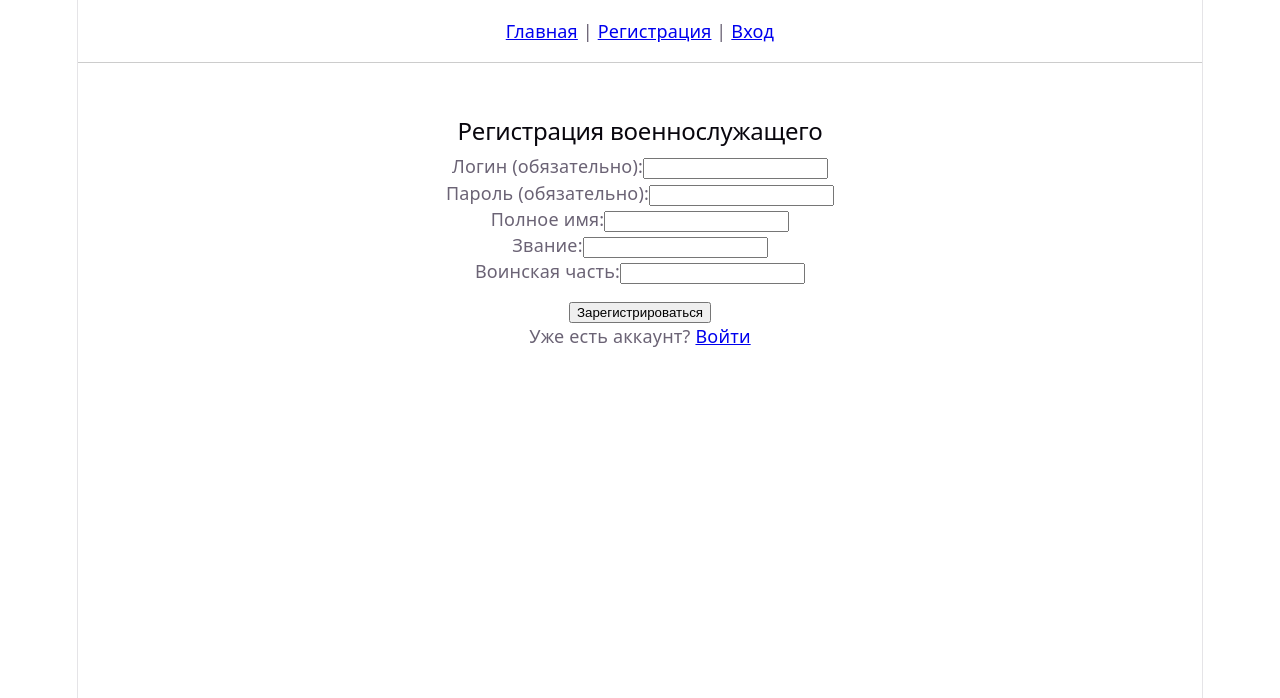
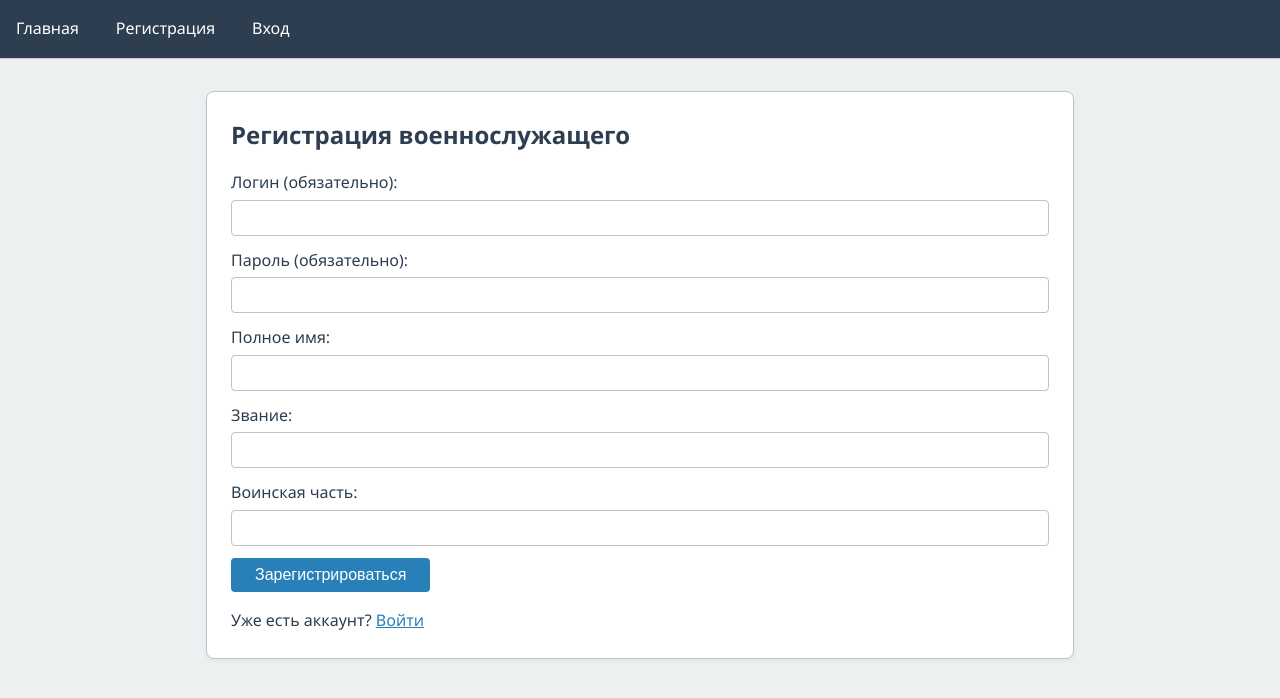
Before and after one commit to littlepelt/military_library, a React (Vite) app in the folder client/: page /register in a window 1280 px wide. Shown: the top 698 px of the page. Built offline with nearby package versions, Linux system fonts and the light colour scheme; no server answers.

Commit message:
Применены глобальные стили ко всем страницам

```diff
--- a/client/src/App.jsx
+++ b/client/src/App.jsx
@@ -5,6 +5,7 @@ import LoginPage from './pages/LoginPage';
 import LibraryPage from './pages/LibraryPage';
 import ProfilePage from './pages/ProfilePage';
 import ProtectedRoute from './components/ProtectedRoute';
+import HomePage from './pages/HomePage';
 
 function App() {
   const { isAuthenticated, logout, user } = useAuth();
@@ -27,7 +28,7 @@ function App() {
         </nav>
 
         <Routes>
-          <Route path="/" element={<h1>Информационно-библиотечная система для военнослужащих</h1>} />
+          <Route path="/" element={<h1>{<HomePage/>}</h1>} />
           <Route path="/register" element={isAuthenticated ? <Navigate to="/library" /> : <RegisterPage />} />
           <Route path="/login" element={isAuthenticated ? <Navigate to="/library" /> : <LoginPage />} />
           <Route
--- a/client/src/index.css
+++ b/client/src/index.css
@@ -1,111 +1,130 @@
 :root {
-  --text: #6b6375;
-  --text-h: #08060d;
-  --bg: #fff;
-  --border: #e5e4e7;
-  --code-bg: #f4f3ec;
-  --accent: #aa3bff;
-  --accent-bg: rgba(170, 59, 255, 0.1);
-  --accent-border: rgba(170, 59, 255, 0.5);
-  --social-bg: rgba(244, 243, 236, 0.5);
-  --shadow:
-    rgba(0, 0, 0, 0.1) 0 10px 15px -3px, rgba(0, 0, 0, 0.05) 0 4px 6px -2px;
-
-  --sans: system-ui, 'Segoe UI', Roboto, sans-serif;
-  --heading: system-ui, 'Segoe UI', Roboto, sans-serif;
-  --mono: ui-monospace, Consolas, monospace;
-
-  font: 18px/145% var(--sans);
-  letter-spacing: 0.18px;
-  color-scheme: light dark;
-  color: var(--text);
-  background: var(--bg);
-  font-synthesis: none;
-  text-rendering: optimizeLegibility;
-  -webkit-font-smoothing: antialiased;
-  -moz-osx-font-smoothing: grayscale;
-
-  @media (max-width: 1024px) {
-    font-size: 16px;
-  }
+  --primary: #2c3e50;
+  --secondary: #34495e;
+  --accent: #2980b9;
+  --background: #ecf0f1;
+  --text: #2c3e50;
+  --white: #ffffff;
+  --border: #bdc3c7;
+  --success: #27ae60;
+  --danger: #c0392b;
 }
 
-@media (prefers-color-scheme: dark) {
-  :root {
-    --text: #9ca3af;
-    --text-h: #f3f4f6;
-    --bg: #16171d;
-    --border: #2e303a;
-    --code-bg: #1f2028;
-    --accent: #c084fc;
-    --accent-bg: rgba(192, 132, 252, 0.15);
-    --accent-border: rgba(192, 132, 252, 0.5);
-    --social-bg: rgba(47, 48, 58, 0.5);
-    --shadow:
-      rgba(0, 0, 0, 0.4) 0 10px 15px -3px, rgba(0, 0, 0, 0.25) 0 4px 6px -2px;
-  }
-
-  #social .button-icon {
-    filter: invert(1) brightness(2);
-  }
+* {
+  box-sizing: border-box;
+  margin: 0;
+  padding: 0;
 }
 
 body {
-  margin: 0;
+  font-family: 'Segoe UI', Tahoma, Geneva, Verdana, sans-serif;
+  background-color: var(--background);
+  color: var(--text);
+  line-height: 1.6;
 }
 
-#root {
-  width: 1126px;
-  max-width: 100%;
-  margin: 0 auto;
-  text-align: center;
-  border-inline: 1px solid var(--border);
-  min-height: 100svh;
+nav {
+  background-color: var(--primary);
+  padding: 0.75rem 1.5rem;
   display: flex;
-  flex-direction: column;
-  box-sizing: border-box;
+  align-items: center;
+  flex-wrap: wrap;
+  gap: 0.5rem;
 }
 
-h1,
-h2 {
-  font-family: var(--heading);
+nav a, nav span, nav button {
+  color: var(--white);
+  text-decoration: none;
+  margin-right: 0.75rem;
   font-weight: 500;
-  color: var(--text-h);
 }
 
-h1 {
-  font-size: 56px;
-  letter-spacing: -1.68px;
-  margin: 32px 0;
-  @media (max-width: 1024px) {
-    font-size: 36px;
-    margin: 20px 0;
+nav button {
+  background: none;
+  border: 1px solid var(--white);
+  padding: 0.25rem 0.75rem;
+  border-radius: 4px;
+  cursor: pointer;
+  font-size: 0.9rem;
+}
+
+nav button:hover {
+  background-color: var(--white);
+  color: var(--primary);
+}
+
+h1, h2, h3 {
+  color: var(--primary);
+  margin-bottom: 1rem;
+}
+
+input, textarea, select {
+  width: 100%;
+  padding: 0.5rem;
+  margin: 0.25rem 0 0.75rem 0;
+  border: 1px solid var(--border);
+  border-radius: 4px;
+  font-size: 1rem;
+}
+
+button[type="submit"], button:not(nav button) {
+  background-color: var(--accent);
+  color: var(--white);
+  border: none;
+  padding: 0.5rem 1.5rem;
+  border-radius: 4px;
+  cursor: pointer;
+  font-size: 1rem;
+  transition: background-color 0.2s;
+}
+
+button[type="submit"]:hover, button:not(nav button):hover {
+  background-color: #1c6ea4;
+}
+
+button[type="button"] {
+  background-color: var(--secondary);
+  color: var(--white);
+  border: none;
+  padding: 0.5rem 1rem;
+  border-radius: 4px;
+  cursor: pointer;
+  margin-left: 0.5rem;
+}
+
+.container {
+  max-width: 900px;
+  margin: 2rem auto;
+  padding: 0 1rem;
+}
+
+.card {
+  background: var(--white);
+  border: 1px solid var(--border);
+  border-radius: 8px;
+  padding: 1.5rem;
+  margin-bottom: 1.5rem;
+  box-shadow: 0 2px 4px rgba(0,0,0,0.05);
+}
+
+.error {
+  color: var(--danger);
+  font-weight: 500;
+}
+
+.success {
+  color: var(--success);
+  font-weight: 500;
+}
+
+a {
+  color: var(--accent);
+}
+
+/* Адаптивность */
+@media (max-width: 600px) {
+  nav {
+    flex-direction: column;
+    align-items: flex-start;
   }
 }
-h2 {
-  font-size: 24px;
-  line-height: 118%;
-  letter-spacing: -0.24px;
-  margin: 0 0 8px;
-  @media (max-width: 1024px) {
-    font-size: 20px;
-  }
-}
-p {
-  margin: 0;
-}
-
-code,
-.counter {
-  font-family: var(--mono);
-  display: inline-flex;
-  border-radius: 4px;
-  color: var(--text-h);
-}
-
-code {
-  font-size: 15px;
-  line-height: 135%;
-  padding: 4px 8px;
-  background: var(--code-bg);
-}
--- a/client/src/pages/LoginPage.jsx
+++ b/client/src/pages/LoginPage.jsx
@@ -9,7 +9,7 @@ function LoginPage() {
   const [formData, setFormData] = useState({ username: '', password: '' });
   const [error, setError] = useState('');
   const navigate = useNavigate();
-  const { login } = useAuth(); // <-- используем контекст
+  const { login } = useAuth();
 
   const handleChange = (e) => {
     setFormData({ ...formData, [e.target.name]: e.target.value });
@@ -20,9 +20,8 @@ function LoginPage() {
     setError('');
     try {
       const response = await axios.post(`${API_URL}/api/auth/login`, formData);
-      // Вызываем login из контекста (он сохранит в состоянии и localStorage)
       login(response.data.token, response.data.user);
-      navigate('/library'); // теперь перенаправляем на библиотеку
+      navigate('/library');
     } catch (err) {
       if (err.response && err.response.data && err.response.data.error) {
         setError(err.response.data.error);
@@ -33,7 +32,8 @@ function LoginPage() {
   };
 
   return (
-    <div style={{ maxWidth: '400px', margin: '2rem auto', padding: '1rem' }}>
+    <div className="container">
+      <div className="card">
         <h2>Вход в систему</h2>
         <form onSubmit={handleSubmit}>
           <div>
@@ -56,12 +56,13 @@ function LoginPage() {
               required
             />
           </div>
-        <button type="submit" style={{ marginTop: '1rem' }}>Войти</button>
+          <button type="submit">Войти</button>
         </form>
-      {error && <p style={{ color: 'red' }}>{error}</p>}
-      <p>
+        {error && <p className="error">{error}</p>}
+        <p style={{ marginTop: '1rem' }}>
           Ещё нет аккаунта? <Link to="/register">Зарегистрироваться</Link>
         </p>
+      </div>
     </div>
   );
 }
--- a/client/src/pages/ProfilePage.jsx
+++ b/client/src/pages/ProfilePage.jsx
@@ -3,7 +3,7 @@ import api from '../api';
 import { useAuth } from '../contexts/AuthContext';
 
 function ProfilePage() {
-  const { user, login } = useAuth(); // login понадобится, чтобы обновить данные в контексте после сохранения
+  const { user, login } = useAuth();
   const [profile, setProfile] = useState(null);
   const [loading, setLoading] = useState(true);
   const [error, setError] = useState('');
@@ -40,8 +40,7 @@ function ProfilePage() {
     try {
       const response = await api.put('/api/auth/profile', formData);
       setProfile(response.data);
-      // Обновляем данные пользователя в контексте и localStorage
-      const updatedUser = { ...user, ...response.data };
+      const updatedUser = { ...user, full_name: response.data.full_name, rank: response.data.rank, unit: response.data.unit };
       login(localStorage.getItem('token'), updatedUser);
       setEditMode(false);
       setSaveMessage('Профиль обновлён');
@@ -50,12 +49,13 @@ function ProfilePage() {
     }
   };
 
-  if (loading) return <div>Загрузка профиля...</div>;
-  if (error) return <div style={{ color: 'red' }}>{error}</div>;
-  if (!profile) return <div>Пользователь не найден</div>;
+  if (loading) return <div className="container">Загрузка профиля...</div>;
+  if (error) return <div className="container"><p className="error">{error}</p></div>;
+  if (!profile) return <div className="container">Пользователь не найден</div>;
 
   return (
-    <div style={{ maxWidth: '500px', margin: '2rem auto', padding: '0 1rem' }}>
+    <div className="container">
+      <div className="card">
         <h2>Профиль военнослужащего</h2>
         {!editMode ? (
           <div>
@@ -64,28 +64,31 @@ function ProfilePage() {
             <p><strong>Звание:</strong> {profile.rank || '—'}</p>
             <p><strong>Воинская часть:</strong> {profile.unit || '—'}</p>
             <p><strong>Роль:</strong> {profile.role}</p>
-          <p><strong>Зарегистрирован:</strong> {new Date(profile.created_at).toLocaleDateString()}</p>
+            <p><strong>Дата регистрации:</strong> {new Date(profile.created_at).toLocaleDateString()}</p>
             <button onClick={() => setEditMode(true)}>Редактировать</button>
           </div>
         ) : (
           <form onSubmit={handleSave}>
             <div>
               <label>Имя:</label>
-            <input type="text" name="full_name" value={formData.full_name} onChange={handleChange} style={{ width: '100%' }} />
+              <input type="text" name="full_name" value={formData.full_name} onChange={handleChange} />
             </div>
             <div>
               <label>Звание:</label>
-            <input type="text" name="rank" value={formData.rank} onChange={handleChange} style={{ width: '100%' }} />
+              <input type="text" name="rank" value={formData.rank} onChange={handleChange} />
             </div>
             <div>
               <label>Воинская часть:</label>
-            <input type="text" name="unit" value={formData.unit} onChange={handleChange} style={{ width: '100%' }} />
+              <input type="text" name="unit" value={formData.unit} onChange={handleChange} />
             </div>
-          <button type="submit" style={{ marginTop: '0.5rem', marginRight: '0.5rem' }}>Сохранить</button>
+            <div>
+              <button type="submit">Сохранить</button>
               <button type="button" onClick={() => setEditMode(false)}>Отмена</button>
-          {saveMessage && <p style={{ color: saveMessage.includes('обновлён') ? 'green' : 'red' }}>{saveMessage}</p>}
+            </div>
+            {saveMessage && <p className={saveMessage.includes('обновлён') ? 'success' : 'error'}>{saveMessage}</p>}
           </form>
         )}
+      </div>
     </div>
   );
 }
--- a/client/src/pages/RegisterPage.jsx
+++ b/client/src/pages/RegisterPage.jsx
@@ -1,7 +1,7 @@
 import { useState } from 'react';
 import axios from 'axios';
 import { useNavigate, Link } from 'react-router-dom';
-import { useAuth } from '../contexts/AuthContext'; // добавили
+import { useAuth } from '../contexts/AuthContext';
 
 const API_URL = import.meta.env.VITE_API_URL || 'http://localhost:5000';
 
@@ -16,7 +16,7 @@ function RegisterPage() {
   const [message, setMessage] = useState('');
   const [error, setError] = useState('');
   const navigate = useNavigate();
-  const { login } = useAuth(); // добавили
+  const { login } = useAuth();
 
   const handleChange = (e) => {
     setFormData({ ...formData, [e.target.name]: e.target.value });
@@ -28,7 +28,6 @@ function RegisterPage() {
     setError('');
     try {
       const response = await axios.post(`${API_URL}/api/auth/register`, formData);
-      // После успешной регистрации автоматически авторизуем пользователя
       login(response.data.token, response.data.user);
       navigate('/library');
     } catch (err) {
@@ -41,10 +40,10 @@ function RegisterPage() {
   };
 
   return (
-    <div style={{ maxWidth: '400px', margin: '2rem auto', padding: '1rem' }}>
+    <div className="container">
+      <div className="card">
         <h2>Регистрация военнослужащего</h2>
         <form onSubmit={handleSubmit}>
-        {/* Поля остаются без изменений */}
           <div>
             <label>Логин (обязательно):</label>
             <input type="text" name="username" value={formData.username} onChange={handleChange} required />
@@ -65,13 +64,14 @@ function RegisterPage() {
             <label>Воинская часть:</label>
             <input type="text" name="unit" value={formData.unit} onChange={handleChange} />
           </div>
-        <button type="submit" style={{ marginTop: '1rem' }}>Зарегистрироваться</button>
+          <button type="submit">Зарегистрироваться</button>
         </form>
-      {message && <p style={{ color: 'green' }}>{message}</p>}
-      {error && <p style={{ color: 'red' }}>{error}</p>}
-      <p>
+        {message && <p className="success">{message}</p>}
+        {error && <p className="error">{error}</p>}
+        <p style={{ marginTop: '1rem' }}>
           Уже есть аккаунт? <Link to="/login">Войти</Link>
         </p>
+      </div>
     </div>
   );
 }
```
Also changed, not shown: client/src/components/BookItem.jsx (+5 -9 lines), client/src/pages/HomePage.jsx (added, +29 -0 lines), client/src/pages/LibraryPage.jsx (+25 -34 lines). Lines whose indentation alone changed are shown as unchanged.
